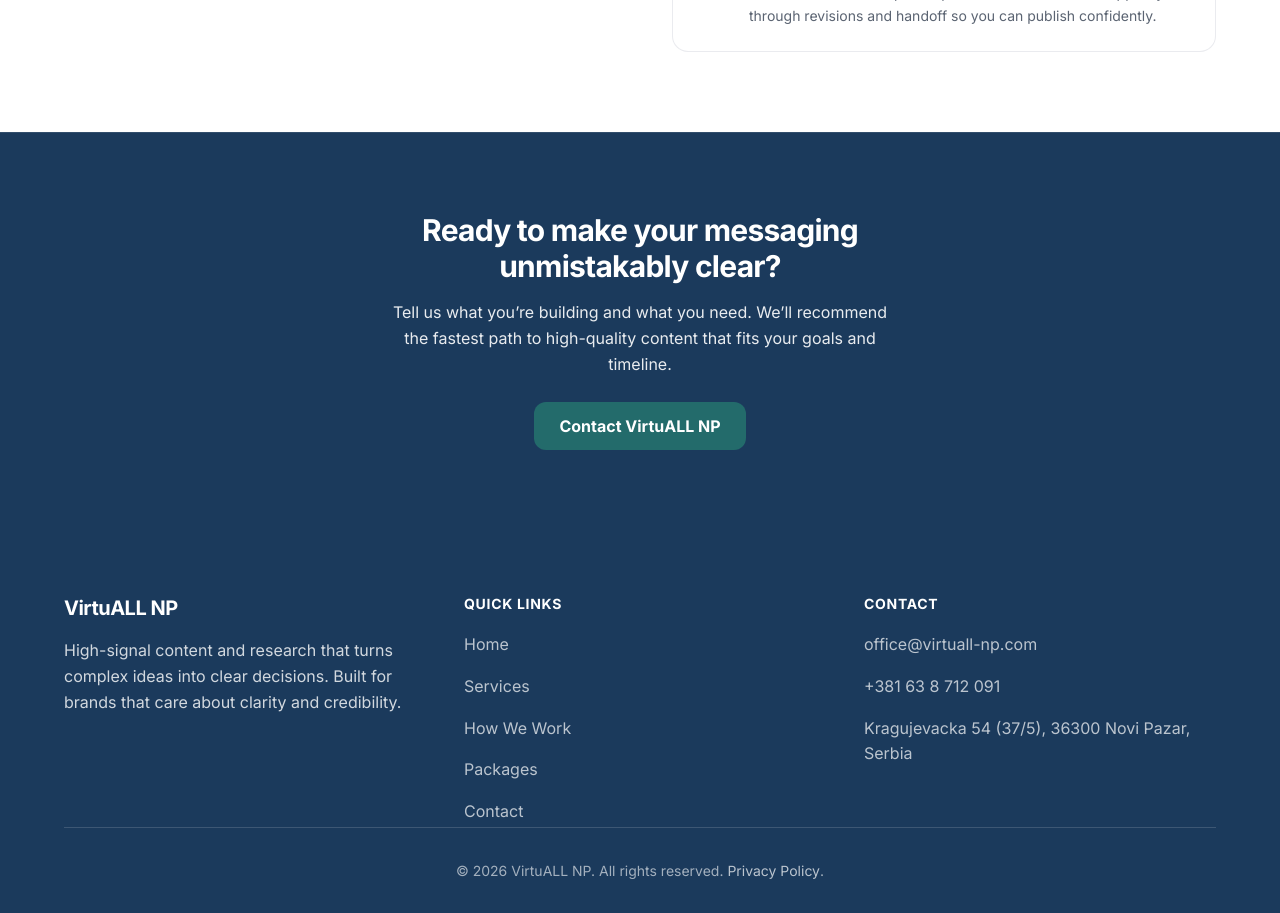
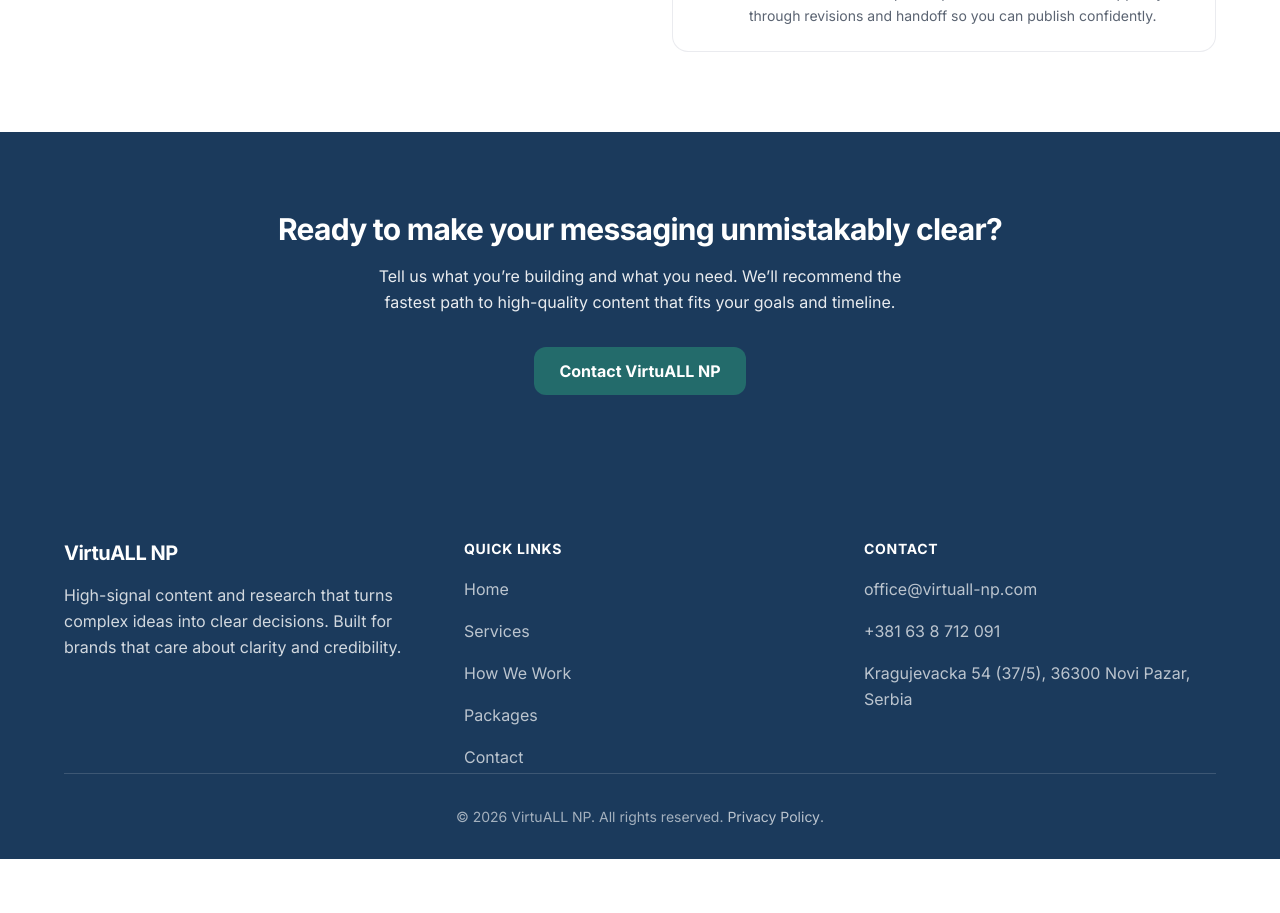
Before and after one commit to jasnez/virtuall-np, a Next.js app: page / in a window 1280 px wide. Shown: the part 2940-3853 px from the top of the page. After the commit the page ends 3799 px from the top, so only its background shows below. Built offline with nearby package versions, Linux system fonts and the light colour scheme; no server answers.

Commit message:
Revert "refine final cta spacing and visual focus"
This reverts commit 39f0c6dd54ccc3d3ce1ee9dac01716021b97b640.

```diff
--- a/src/components/sections/CtaSection.tsx
+++ b/src/components/sections/CtaSection.tsx
@@ -19,19 +19,12 @@
 }: CtaSectionProps) {
   return (
     <AnimateIn delay={0} disableAnimation={disableAnimation}>
-      <SectionWrapper
-        bgColor="navy"
-        padding="lg"
-        className="border-t border-white/10"
-      >
-        <AnimateIn
-          className="mx-auto max-w-[38rem] text-center text-white"
-          disableAnimation={disableAnimation}
-        >
-          <h2 className="mx-auto mb-4 max-w-[35rem] text-3xl font-semibold tracking-tight leading-[1.18] text-balance">
+      <SectionWrapper bgColor="navy" padding="lg">
+        <AnimateIn className="text-center text-white" disableAnimation={disableAnimation}>
+          <h2 className="text-3xl font-semibold tracking-tight leading-[1.18] max-w-3xl mx-auto text-balance mb-4">
             {title}
           </h2>
-          <p className="mx-auto mb-6 max-w-[32.5rem] text-white/90 leading-[1.62]">
+          <p className="text-white/90 mb-8 max-w-xl mx-auto leading-[1.62]">
             {description}
           </p>
           <div>
```
Also changed, not shown: 1 other file (tests, documents, lock files or other folders).
